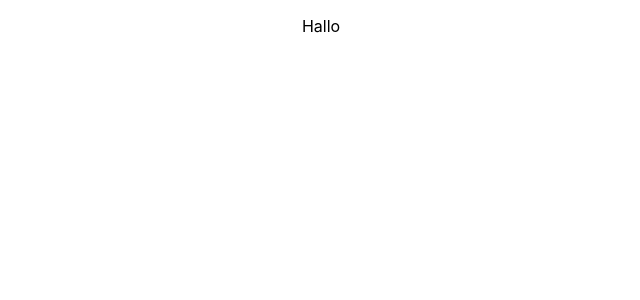
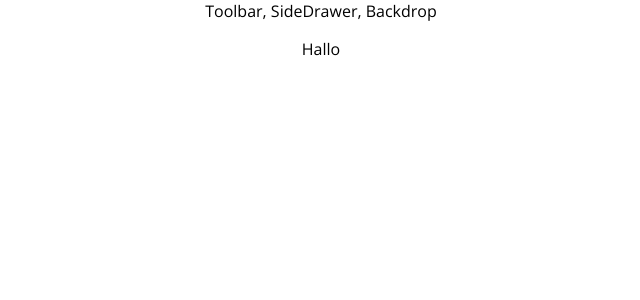
Before and after one commit to wouter-droog/BurgerProject, a React (Create React App) app: page / in a window 1280 px wide. Shown: the top 300 px of the page, without its empty margins (319-959 px from the left). Built offline with nearby package versions, Linux system fonts and the light colour scheme.

Commit message:
add Layout component

```diff
--- a/src/App.js
+++ b/src/App.js
@@ -1,11 +1,15 @@
 import React, { Component } from 'react';
+import Layout from './components/Layout/Layout';
+
 import './App.css';
 
 class App extends Component {
   render() {
     return (
       <div className="App">
-        <p>Hallo</p>
+        <Layout>
+          <p>Hallo</p>
+        </Layout>
       </div>
     );
   }
--- /dev/null
+++ b/src/components/Layout/Layout.js
@@ -0,0 +1,12 @@
+import React from 'react';
+
+const layout = (props) => (
+    <>
+        <div>Toolbar, SideDrawer, Backdrop</div>
+        <main>
+            {props.children}
+        </main>
+    </>
+);
+
+export default layout;
--- a/src/index.css
+++ b/src/index.css
@@ -1,7 +1,7 @@
 body {
   margin: 0;
   padding: 0;
-  font-family: -apple-system, BlinkMacSystemFont, "Segoe UI", "Roboto", "Oxygen",
+  font-family: "Open Sans", -apple-system, BlinkMacSystemFont, "Segoe UI", "Roboto", "Oxygen",
     "Ubuntu", "Cantarell", "Fira Sans", "Droid Sans", "Helvetica Neue",
     sans-serif;
   -webkit-font-smoothing: antialiased;
```
